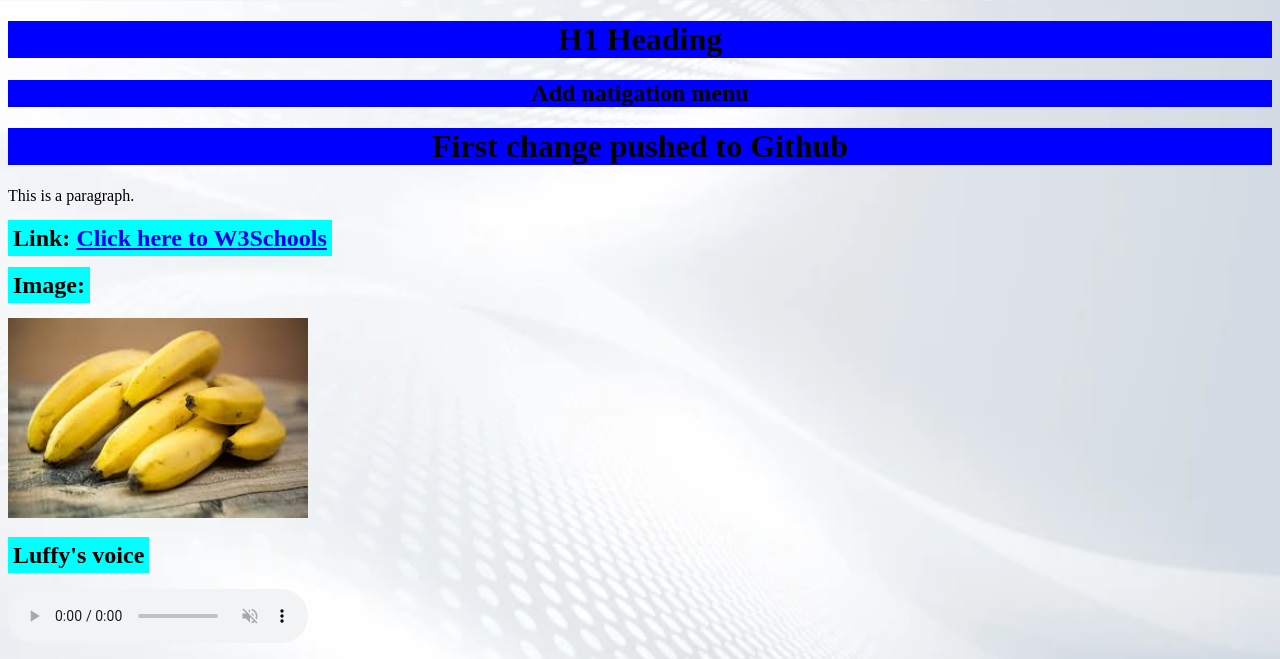
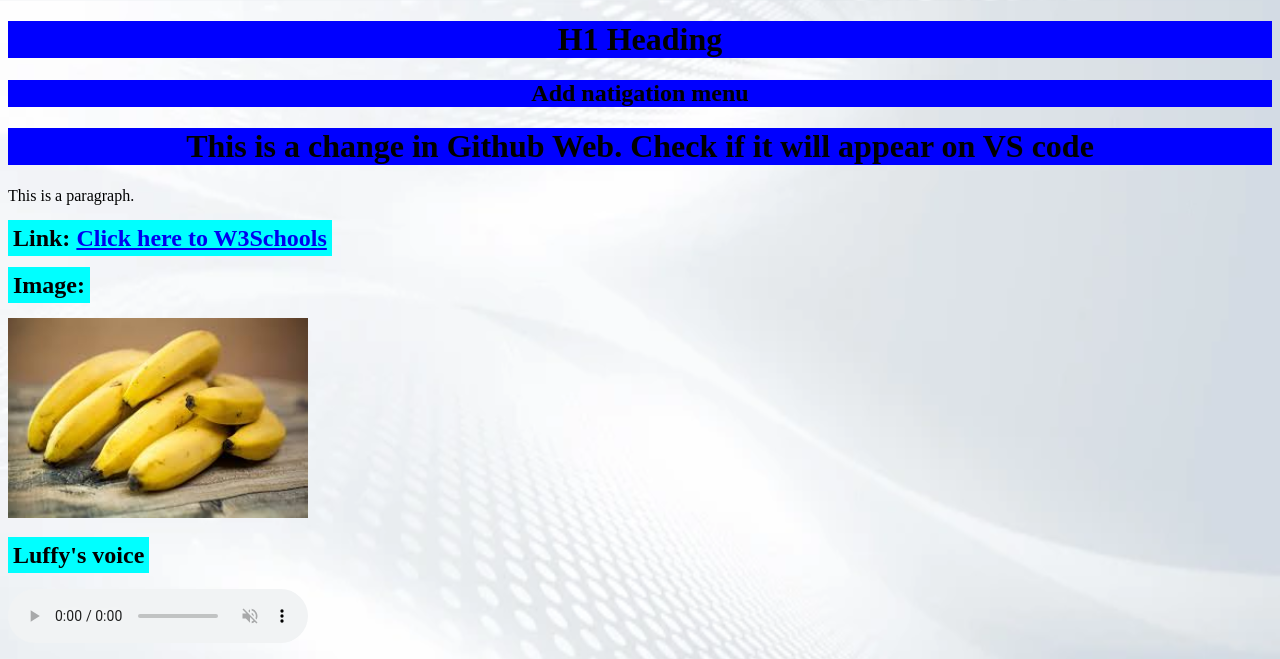
Before and after one commit to goeasmart-dm/HtmlBasics, a plain HTML site: page index.html in a window 1280 px wide. Shown: the top 659 px of the page. Drawn offline with Linux system fonts and the light colour scheme.

Commit message:
Change in Github web pls check if VS code syncs

```diff
--- a/index.html
+++ b/index.html
@@ -23,7 +23,7 @@
             <h1>Add natigation menu</h1>
         </nav>
 
-        <h1>First change pushed to Github</h1>
+        <h1>This is a change in Github Web. Check if it will appear on VS code</h1>
 
         <!-- This is a comment -->
         <p>This is a paragraph.</p>
```
